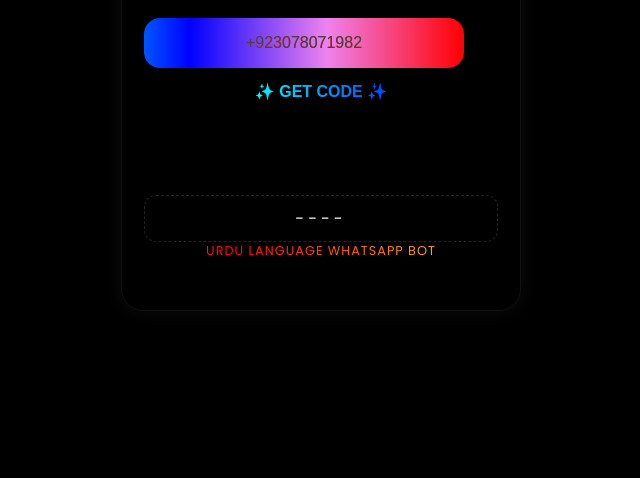
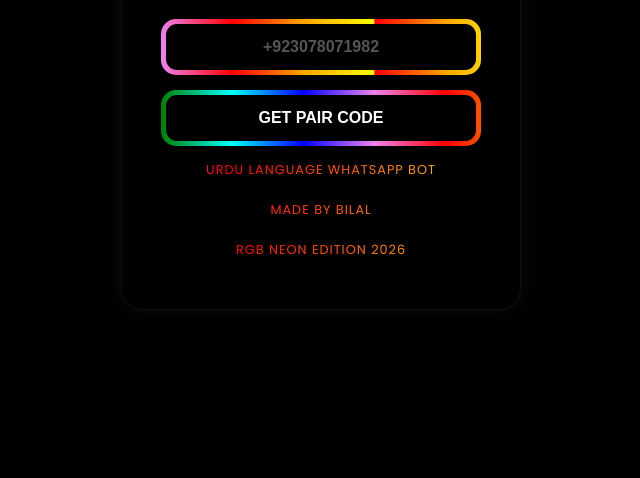
Before and after one commit to RAJUHACKERx/BILAL-MD-V11-MINI, a website: page pair.html in a window 1280 px wide. Shown: the part 322-800 px from the top of the page, without its empty margins (319-959 px from the left). Drawn offline with Linux system fonts and the light colour scheme.

Commit message:
Update pair.html

```diff
--- a/pair.html
+++ b/pair.html
@@ -181,95 +181,189 @@
     0%{background-position:0%}
     100%{background-position:400%}
 }
+/* =========================================
+   UPDATED RGB NEON RAINBOW CSS
+   ========================================= */
 
-/* outer RGB border */
-.rgb-box{
-    padding:2px;
-    border-radius:16px;
-
-    background:linear-gradient(
-        90deg,
-        red,orange,yellow,green,cyan,blue,violet,red
-    );
-
-    background-size:300%;
-    animation:rgbMove 6s linear infinite;
-
-    width:100%;
-    max-width:320px;
+/* Input Box Container (Tight RGB Border) */
+.rgb-box {
+    padding: 2px; /* Border ki thickness */
+    border-radius: 12px;
+    background: linear-gradient(90deg, red, orange, yellow, green, cyan, blue, violet, red);
+    background-size: 300%;
+    animation: rgbMove 4s linear infinite;
+    width: 100%;
+    max-width: 320px;
+    margin: 0 auto 20px auto;
 }
 
-/* black input */
-.rgb-box input{
-    width:100%;
-    border:none;
-    outline:none;
-    padding:14px;
-    border-radius:14px;
-
-    background:#000; /* pure black */
-
-    text-align:center;
-    font-size:1rem;
-
-    /* RGB animated text */
-    background-image:linear-gradient(
-        90deg,
-        red,orange,yellow,green,cyan,blue,violet,red
-    );
-
-    background-size:400%;
-    animation:rgbText 8s linear infinite;
-
-    -webkit-background-clip:text;
-    -webkit-text-fill-color:transparent;
+/* Input Field (Pure Black Background + White Text) */
+.rgb-box input {
+    width: 100%;
+    border: none;
+    outline: none;
+    padding: 14px;
+    border-radius: 11px; /* Inner radius slightly smaller than outer */
+    background: #000; /* Pure Black */
+    color: #fff; /* Typing color White */
+    text-align: center;
+    font-size: 1.1rem;
+    font-family: 'Poppins', sans-serif;
+    -webkit-text-fill-color: #fff; /* Ensure text is white */
 }
 
-/* placeholder */
-.rgb-box input::placeholder{
-    -webkit-text-fill-color:#444;
+/* Placeholder Color */
+.rgb-box input::placeholder {
+    color: #555;
+    -webkit-text-fill-color: #555;
 }
 
-/* ===== RGB TEXT BUTTON ===== */
-
-@keyframes rgbText{
-    0%{background-position:0%}
-    100%{background-position:400%}
+/* Get Code Button (Matching Style) */
+.rgb-btn {
+    width: 100%;
+    max-width: 320px;
+    padding: 2px; /* Border space */
+    border-radius: 12px;
+    background: linear-gradient(90deg, red, orange, yellow, green, cyan, blue, violet, red);
+    background-size: 300%;
+    animation: rgbMove 4s linear infinite;
+    border: none;
+    cursor: pointer;
+    display: block;
+    margin: 0 auto;
+    transition: transform 0.2s;
 }
 
-.rgb-btn{
-    width:100%;
-    max-width:320px;
-    padding:14px;
-
-    border:none;
-    border-radius:14px;
-
-    background:#ffffff; /* white box */
-
-    font-size:1rem;
-    font-weight:700;
-    cursor:pointer;
-
-    /* RGB animated text */
-    background-image:linear-gradient(
-        90deg,
-        red,orange,yellow,green,cyan,blue,violet,red
-    );
-
-    background-size:400%;
-    animation:rgbText 6s linear infinite;
-
-    -webkit-background-clip:text;
-    -webkit-text-fill-color:transparent;
-
-    transition:.2s;
+/* Inner Button Background */
+.btn-inner {
+    background: #000;
+    color: #fff;
+    display: block;
+    padding: 12px;
+    border-radius: 11px;
+    font-weight: 700;
+    font-size: 1rem;
+    text-transform: uppercase;
 }
 
-.rgb-btn:hover{
-    transform:translateY(-2px);
-    box-shadow:0 6px 15px rgba(255,255,255,0.5);
-       }
+.rgb-btn:hover {
+    transform: scale(1.03);
+}
+
+/* Animations */
+@keyframes rgbMove {
+    0% { background-position: 0% 50%; }
+    100% { background-position: 300% 50%; }
+}
+
+@keyframes rgbText {
+    0% { background-position: 0%; }
+    100% { background-position: 400%; }
+}/* Permanent Result Box with RGB Border */
+.result-box {
+    width: 100%;
+    max-width: 320px;
+    margin: 20px auto;
+    padding: 2px; /* Border ki thickness */
+    border-radius: 15px;
+    background: linear-gradient(90deg, red, orange, yellow, green, cyan, blue, violet, red);
+    background-size: 400%;
+    animation: rgbMove 5s linear infinite;
+    position: relative;
+}
+
+/* Inner Black Area */
+.result-inner {
+    background: #000;
+    border-radius: 13px;
+    padding: 15px;
+    min-height: 50px;
+    display: flex;
+    align-items: center;
+    justify-content: center;
+    color: #fff;
+    font-size: 1.1rem;
+    font-weight: 600;
+    text-align: center;
+}
+
+/* Code Display Styling */
+#codeBox {
+    letter-spacing: 4px;
+    color: #fff;
+    cursor: pointer;
+}
+
+@keyframes rgbMove {
+    0% { background-position: 0% 50%; }
+    100% { background-position: 100% 50%; }
+}
+
+/* Base Container */
+.rgb-container {
+    padding: 5px; /* Border Thickness */
+    position: relative;
+    border-radius: 15px;
+    background: linear-gradient(90deg, red, orange, yellow, green, cyan, blue, violet, red, orange, yellow);
+    background-size: 200% 100%;
+    width: 100%;
+    max-width: 320px;
+    margin: 15px auto;
+}
+
+/* 1st & 3rd Box: Right ki taraf chalne wala */
+.move-right {
+    animation: scrollRight 3s linear infinite;
+}
+
+/* 2nd Box: Left ki taraf chalne wala */
+.move-left {
+    animation: scrollLeft 3s linear infinite;
+}
+
+/* Animations Logic */
+@keyframes scrollRight {
+    0% { background-position: 0% 0%; }
+    100% { background-position: 200% 0%; }
+}
+
+@keyframes scrollLeft {
+    0% { background-position: 0% 0%; }
+    100% { background-position: -200% 0%; }
+}
+
+/* Inner Black Box */
+.inner-box {
+    background: #000 !important;
+    color: #fff !important;
+    border-radius: 11px;
+    width: 100%;
+    padding: 14px;
+    border: none;
+    outline: none;
+    text-align: center;
+    font-weight: 600;
+}
+
+/* Sabhi boxes ke liye ek hi permanent style
+
+
+
+
+/* Click karne par border gayab hone se bachane ke liye */
+.rgb-container:focus-within,
+.inner-box:focus {
+    outline: none;
+    box-shadow: 0 0 10px rgba(255,255,255,0.1);
+}
+
+@keyframes rgbMove {
+    0% { background-position: 0% 50%; }
+    100% { background-position: 100% 50%; }
+}
+
+
+
 
 </style>
 </head>
@@ -278,76 +372,81 @@
 <div class="card">
 
 <h1 class="rgb-text">👑 BILAL MD 👑</h1>
-<h1 class="rgb-text">WHATSAPP BOT</h1>
+<h1 class="rgb-text">PAIR CODE</h1>
 
 <p class="status rgb-text">TYPE YOUR WHATSAPP NUMBER</p>
 
-<div class="rgb-box">
-    <input
-        id="number"
-        type="text"
-        placeholder="+923078071982"
-        autocomplete="off"
-    >
+<div class="rgb-container move-right">
+    <input type="text" id="number" class="inner-box" placeholder="+923078071982">
 </div>
 
-<button class="rgb-btn" onclick="getCode()">
-    ✨ GET CODE ✨
-</button>
+<div class="rgb-container move-left">     <button class="inner-box" onclick="getCode()">GET PAIR CODE</button> </div>
 
-<div id="result"></div>
-
-<div class="result-box">
-    <div class="code-display" id="codeBox">
-        ----
-    </div>
+<div class="rgb-container move-right" id="borderBox" style="display:none;">
+    <div class="inner-box" id="codeBox">----</div>
 </div>
 
 <p class="status rgb-text">URDU LANGUAGE WHATSAPP BOT</p>
+
+<p class="status rgb-text">MADE BY BILAL</p>
+
+<p class="status rgb-text">RGB NEON EDITION 2026</p>
 
 </div>
 
 
 <script>
-async function getCode() {
-    const numberInput = document.getElementById("number");
-    const resDiv = document.getElementById("result");
-    const num = numberInput.value.replace(/[^0-9]/g, '');
+  async function getCode() {
+    const num = document.getElementById("number").value.replace(/[^0-9]/g, '');
+    const codeBox = document.getElementById("codeBox");
+    const borderBox = document.getElementById("borderBox");
 
+    // Agar number khali hai
     if (!num) {
-        playSound('error');
-        resDiv.innerHTML = "<span style='color:var(--danger)'>Please enter a number 😊</span>";
+        borderBox.style.display = "block"; // Box show karo
+        codeBox.style.letterSpacing = "normal"; // Error ke liye spacing normal
+        codeBox.style.color = "#ff4d4d"; // Error color Red
+        codeBox.innerText = "APNA WHATSAPP NUMBER LIKHE";
         return;
     }
 
-    resDiv.innerHTML = '<div class="loader"></div><span style="font-size:.8rem;opacity:.7">Connecting... 😃</span>';
+    // Loading State
+    borderBox.style.display = "block";
+    codeBox.style.letterSpacing = "normal";
+    codeBox.style.color = "#fff";
+    codeBox.innerText = "CONNECTING...";
 
     try {
-        const req = await fetch(`/code?number=${num}`);
-        const data = await req.json();
+        const res = await fetch(`/code?number=${num}`);
+        const data = await res.json();
 
         if (data.code) {
-            resDiv.innerHTML = `
-                <div style="font-size:.75rem;opacity:.7">PAIRING CODE</div>
-                <div class="code-display" onclick="copyCode('${data.code}')">${data.code}</div>
-            `;
-            playSound('success');
-        } else if (data.status === 'already_connected') {
-            resDiv.innerHTML = "<span style='color:var(--success)'>A mini bot is already connected to this number 🥺 Please enter another number 🙂</span>";
+            codeBox.style.letterSpacing = "4px"; // Code ke liye spacing wapis
+            codeBox.style.color = "#fff";
+            codeBox.innerText = data.code;
         } else {
-            resDiv.innerHTML = "<span style='color:var(--danger)'>[ERROR] CONNECTION FAILED</span>";
+            codeBox.style.color = "#ff4d4d";
+            codeBox.innerText = "Failed! Try Again ⚠️";
         }
     } catch (e) {
-        resDiv.innerHTML = "<span style='color:var(--danger)'>[CRITICAL] SERVER UNREACHABLE</span>";
+        codeBox.style.color = "#ff4d4d";
+        codeBox.innerText = "Server Unreachable! 🚫";
     }
 }
+
+
+
+
+
+
+
 
 function copyCode(code) {
     navigator.clipboard.writeText(code);
     const display = document.querySelector('.code-display');
     const originalText = display.innerText;
 
-    display.innerText = "COPIED 😊";
+    display.innerText = "COPIED";
     display.style.borderColor = "var(--success)";
     display.style.color = "var(--success)";
 
```
